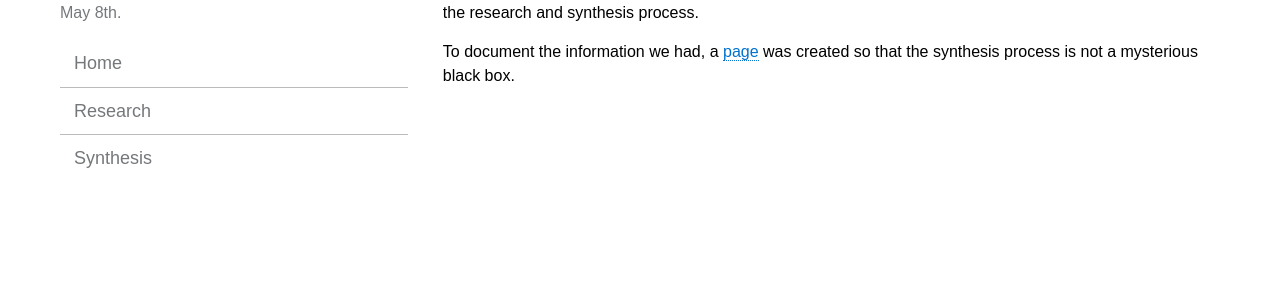
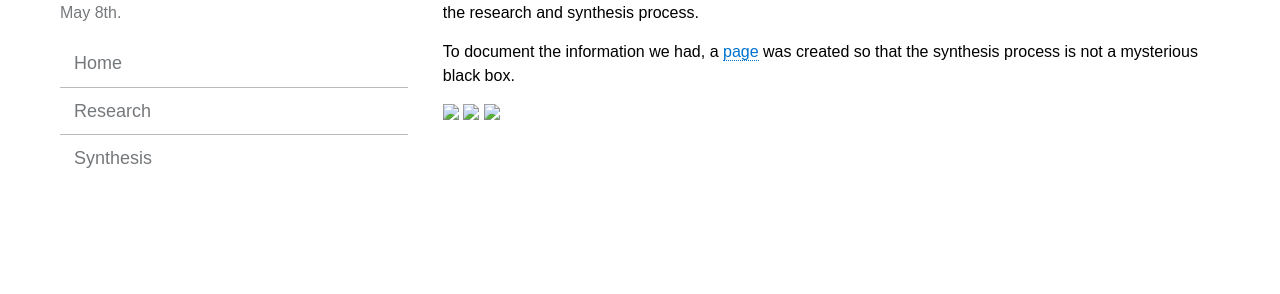
Before and after one commit to weiweihsu/experienceClass, a Jekyll site: the page built from _pages/synthesis.md, in a window 1280 px wide. Shown: the part 219-513 px from the top of the page. Built offline with Jekyll 4.4.1, drawn with Linux system fonts in a browser that asks for light colours.

Commit message:
images added!

```diff
--- a/_includes/index.html
+++ b/_includes/index.html
@@ -6,4 +6,4 @@ We are currently in the process of creating an on-the-ground training service to
 
 This is a team project created by <a href="http://nathanielsmith.io">Nathaniel Smith</a>, <a href="https://www.andreshurtadodesign.com/">Andres Hurtado</a>, <a href="http://kim-jennifer.squarespace.com/about/">Jennifer Kim </a>, and <a href="http://www.weiweihsu.com/#/">Weiwei Hsu</a> in Undergraduate Interaction Design 4: Experience.
 
-<img src="assets/img/roadmap.png" alt="Roadmap for the project">
+<img src="assets/img/roadmap.png" style="width:100%" alt="Roadmap for the project">
--- a/_pages/synthesis.md
+++ b/_pages/synthesis.md
@@ -6,3 +6,8 @@ title:  "Synthesis"
 Synthesizing research is typically a very analogous process. A lot of information that came out of our interviews and and secondary research were put onto post-its for ease of organization. We drew insights from the emerging themes and created “How Might We” questions from the opportunities that surfaces throughout the research and synthesis process.
 
 To document the information we had, a [page](http://www.weiweihsu.com/syrianrefugee/synthesis.html) was created so that the synthesis process is not a mysterious black box.
+
+
+<img src="assets/img/process.jpg" style="width:100%">
+<img src="assets/img/process2.jpg" style="width:100%">
+<img src="assets/img/synthesis.png" style="width:100%">
```
Also changed, not shown: _pages/research.md (+1 -1 lines), assets/img/info.png (added), assets/img/process.jpg (added), assets/img/process2.jpg (added), assets/img/synthesis.png (added).
